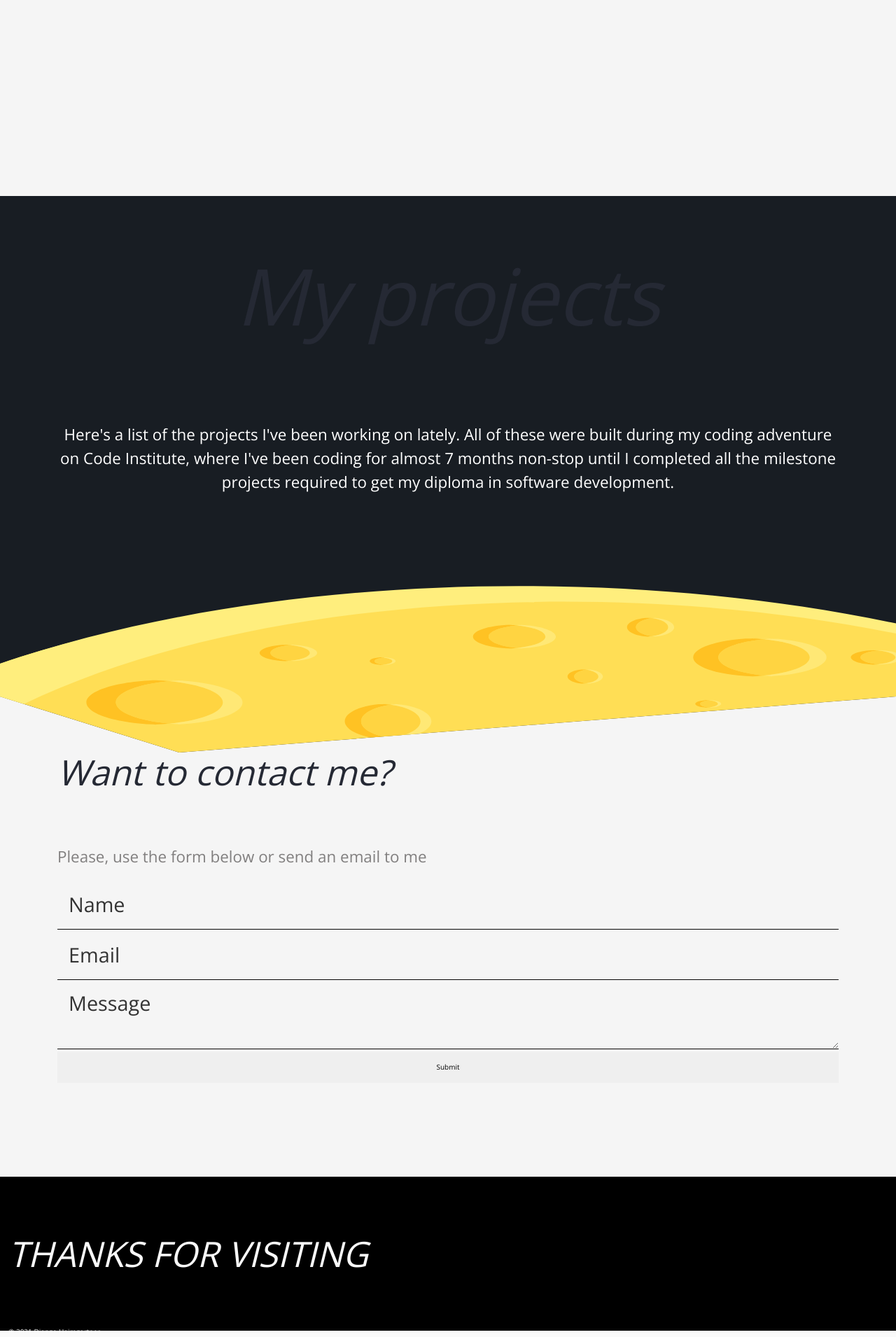
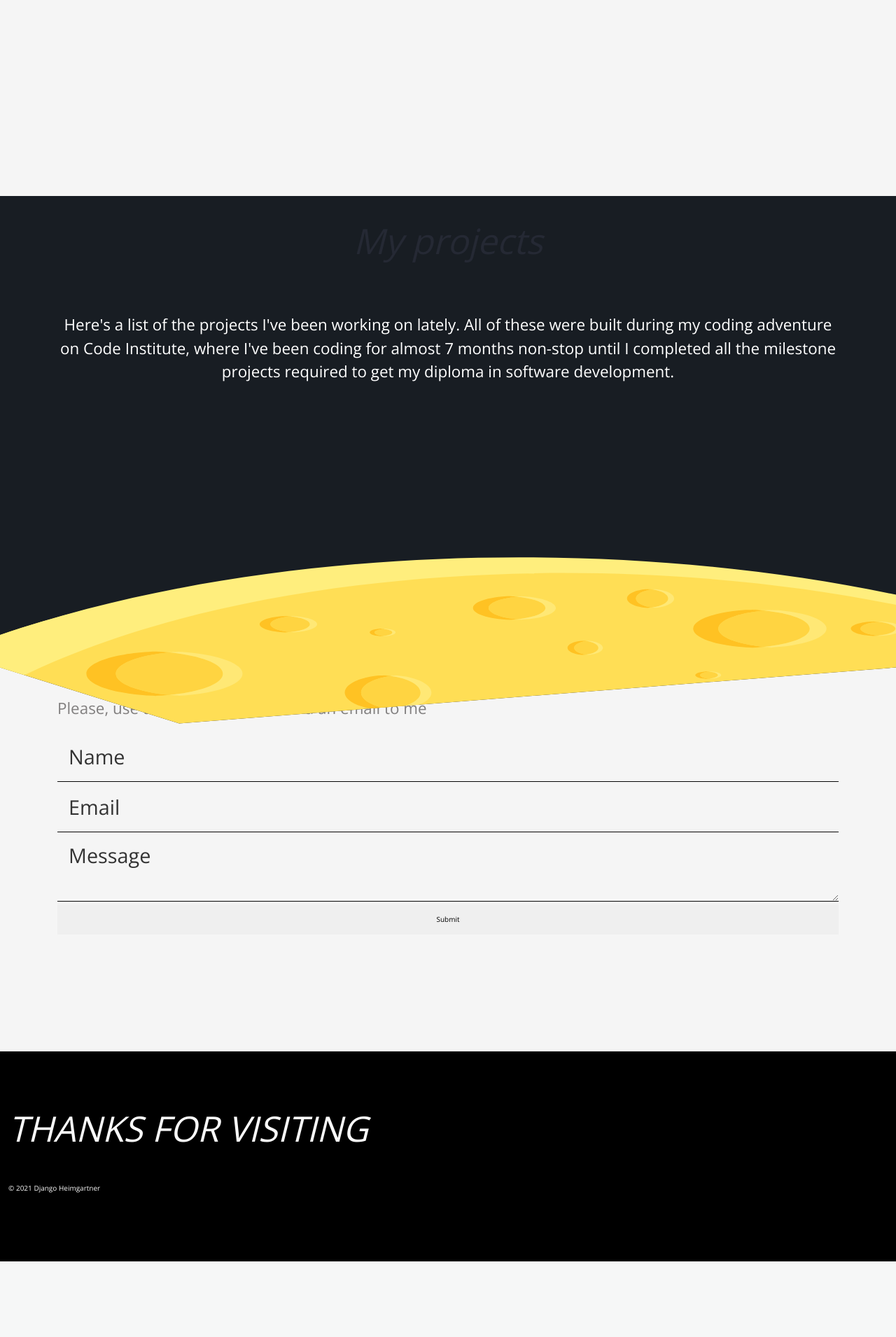
Before and after one commit to D1ang/Portfolio, a Django app: page / in a window 1280 px wide. Shown: the part 1320-3230 px from the top of the page at 70% size. After the commit the page ends 3122 px from the top, so only its background shows below. Run offline with Django 3.2, Linux system fonts and the light colour scheme; data that the repository does not hold is empty; some libraries are stand-ins or nearby versions.

Commit message:
Bugfix design errors:  footer, contact & projects

```diff
--- a/static/css/style.css
+++ b/static/css/style.css
@@ -338,17 +338,24 @@ a, a:visited {
 
 #projects {
   min-height: 100%;
+  margin-top: -80px;
+  padding-bottom: 200px;
   position: relative;
   z-index: 2;
   clip-path: polygon(0 90%, 20% 100%, 100% 90%, 100% 0, 0 0);
   background: rgb(24, 29, 35) url(../svg/surface.svg) no-repeat;
   background-attachment: fixed;
   background-size: cover;
-  margin-top: -80px;
-  font-size: 1.4rem;
+}
+
+@media only screen and (max-width: 1185px) {
+  #projects {
+    clip-path: polygon(0 90%, 20% 93%, 100% 90%, 100% 0, 0 0);
+  }
 }
 
 #projects p {
+  font-size: 1.4rem;
   color: rgb(255, 255, 255);
 }
 
@@ -409,18 +416,19 @@ a, a:visited {
   background: rgb(54, 211, 180);
 }
 
-/*****************
- *****************
-   CONTACT STYLES
- *****************
- *****************/
+/*----------------------------Contact section----------------------------*/
 
 #contact {
-  margin-top: -130px;
-  min-height: 90%;
+  min-height: 100%;
+  margin-top: -300px;
+  padding-bottom: 10%;
   position: relative;
   z-index: 1;
   background: rgb(245, 245, 245);
+}
+
+#contact h1 {
+  margin-top: 20%;
 }
 
 #contact p {
@@ -469,11 +477,11 @@ input[type="text"], input[type="email"], input[type="text"]:not(output):not(:foc
 
 #footer {
   margin-top: -80px;
-  height: 220px;
+  height: 300px;
   position: relative;
   z-index: 1;
-  color: rgb(250, 250, 250);
-  background: rgb(0, 0, 0);
+  color: hsl(0, 0%, 98%);
+  background: hsl(0, 0%, 0%);
 }
 
 
--- a/templates/footer.html
+++ b/templates/footer.html
@@ -1,6 +1,6 @@
 <section id="footer">
   <div class="container-fluid">
-    <h1 class="title text-left mt-5">THANKS FOR VISITING</h1>
+    <h3 class="title text-start">THANKS FOR VISITING</h3>
     <p>© {% now "Y" %} Django Heimgartner</p>
   </div>
 </section>
--- a/templates/navbar.html
+++ b/templates/navbar.html
@@ -1,14 +1,5 @@
 {% load static %}
 
 <div class="fixed-top">
-  <div class="collapse" id="navbarToggleExternalContent">
-    <div class="p-4">
-      <h5 class="text-white h4">Pages</h5>
-    </div>
-  </div>
-  <nav class="navbar navbar-dark">
-    <button class="navbar-toggler" type="button" data-toggle="collapse" data-target="#navbarToggleExternalContent">
-      <span class="navbar-toggler-icon"></span>
-    </button>
-  </nav>
+
 </div>
```
